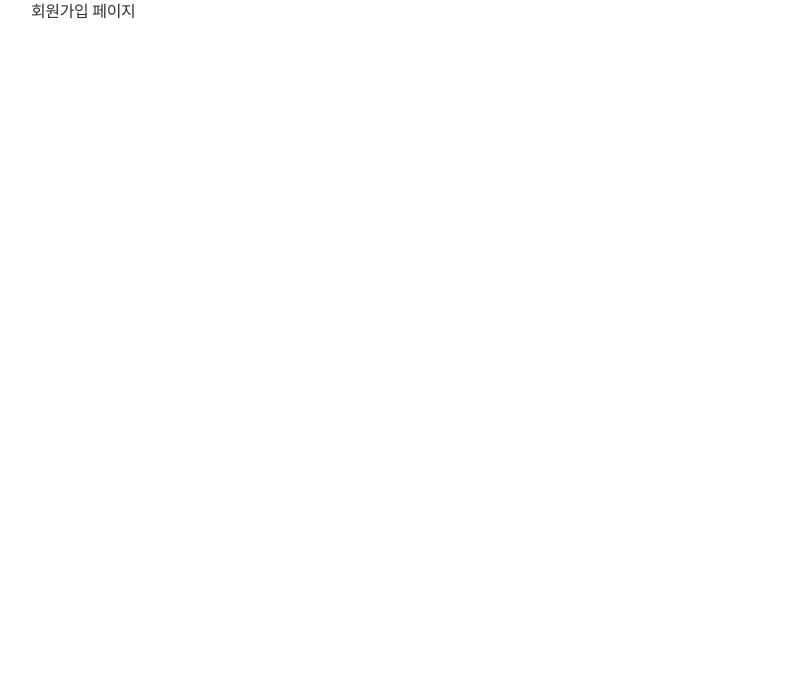
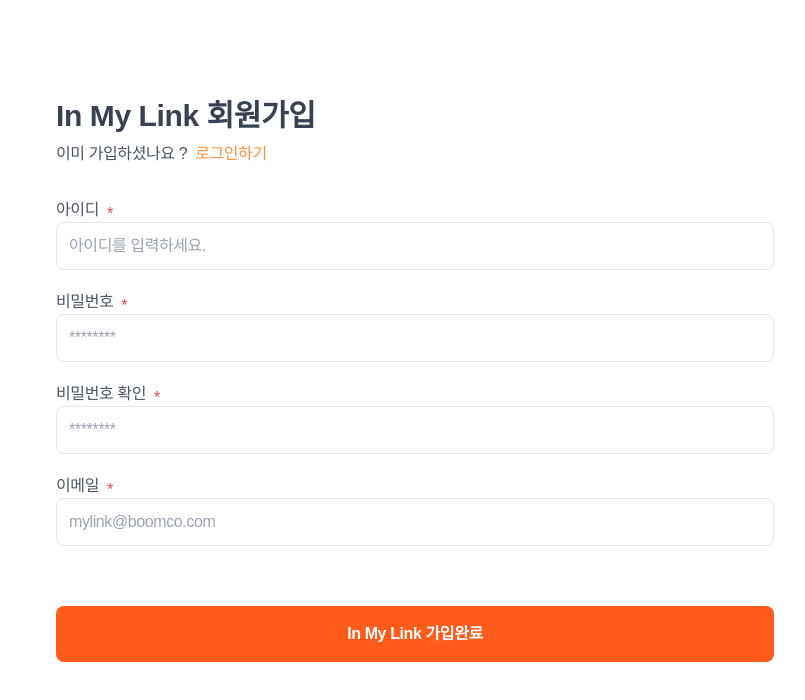
Before and after one commit to Mt-NextJs/boomcovibe, a Next.js app: page /join in a window 1280 px wide. Shown: the top 700 px of the page, without its empty margins (225-1030 px from the left). Built offline with nearby package versions, Linux system fonts and the light colour scheme.

Commit message:
Feat: 추가 login, join UI publishing

```diff
--- a/src/app/join/page.tsx
+++ b/src/app/join/page.tsx
@@ -1,3 +1,4 @@
+import AuthForm from '@components/auth-form';
 import { Metadata } from 'next';
 
 //metadata
@@ -7,8 +8,8 @@
 
 export default function Join() {
     return (
-        <div>
-            <h1>회원가입 페이지</h1>
+        <div className="flex min-h-[100vh] items-center justify-center">
+            <AuthForm type="join"></AuthForm>
         </div>
     );
 }
--- a/src/app/login/page.tsx
+++ b/src/app/login/page.tsx
@@ -1,14 +1,15 @@
-import {Metadata} from "next";
+import AuthForm from '@components/auth-form';
+import { Metadata } from 'next';
 
 //metadata
 export const metadata: Metadata = {
-    title: "Login"
-}
+    title: 'Login',
+};
 
 export default function Login() {
-  return (
-    <div>
-      <h1>로그인 페이지</h1>
-    </div>
-  );
+    return (
+        <div className="flex min-h-[100vh] items-center justify-center">
+            <AuthForm type="login"></AuthForm>
+        </div>
+    );
 }
--- /dev/null
+++ b/src/components/auth-form.tsx
@@ -0,0 +1,158 @@
+'use client';
+
+import Image from 'next/image';
+import Link from 'next/link';
+import { useState } from 'react';
+
+export default function AuthForm({ type }: { type: string }) {
+    const [user, setUser] = useState(null);
+
+    return (
+        <div>
+            <div className="bg-white px-[25px] py-10">
+                {user ? (
+                    'Account'
+                ) : type === 'login' ? (
+                    <>
+                        <div className="relative mb-5 cursor-pointer">
+                            <Link href={'/'}>
+                                <Image
+                                    src="/assets/icons/icon_back.png"
+                                    alt="back"
+                                    width={30}
+                                    height={30}
+                                />
+                            </Link>
+                        </div>
+                    </>
+                ) : (
+                    <></>
+                )}
+
+                <h1 className="pageName">
+                    {user
+                        ? 'Account'
+                        : type === 'login'
+                          ? 'In My Link 로그인'
+                          : 'In My Link 회원가입'}
+                </h1>
+
+                <div className="title">
+                    {user ? (
+                        'Account'
+                    ) : type === 'login' ? (
+                        ''
+                    ) : (
+                        <>
+                            <div className="mt-2 flex">
+                                <p className="mr-2">이미 가입하셨나요 ?</p>
+                                <Link href={'/login'}>
+                                    <p className="text-orange-400">
+                                        로그인하기
+                                    </p>
+                                </Link>
+                            </div>
+                        </>
+                    )}
+                </div>
+
+                <form className="mt-8">
+                    <label htmlFor="id" className="title">
+                        아이디
+                        <span className="title relative top-1 ml-2 inline-block text-red-500">
+                            *
+                        </span>
+                    </label>
+                    <input
+                        id="id"
+                        type="email"
+                        className="input mb-5"
+                        placeholder="아이디를 입력하세요."
+                        onFocus={(e) => (e.target.placeholder = '')}
+                        onBlur={(e) =>
+                            (e.target.placeholder = '아이디를 입력하세요.')
+                        }
+                    ></input>
+
+                    <label htmlFor="password" className="title">
+                        비밀번호
+                        <span className="title relative top-1 ml-2 inline-block text-red-500">
+                            *
+                        </span>
+                    </label>
+                    <input
+                        id="password"
+                        type="password"
+                        className="input mb-5"
+                        placeholder="********"
+                        onFocus={(e) => (e.target.placeholder = '')}
+                        onBlur={(e) => (e.target.placeholder = '********')}
+                    ></input>
+
+                    {user ? (
+                        'Account'
+                    ) : type === 'login' ? (
+                        ''
+                    ) : (
+                        <>
+                            {' '}
+                            <label htmlFor="confirm" className="title">
+                                비밀번호 확인
+                                <span className="title relative top-1 ml-2 inline-block text-red-500">
+                                    *
+                                </span>
+                            </label>
+                            <input
+                                id="confirm"
+                                type="password"
+                                className="input mb-5"
+                                placeholder="********"
+                                onFocus={(e) => (e.target.placeholder = '')}
+                                onBlur={(e) =>
+                                    (e.target.placeholder = '********')
+                                }
+                            ></input>
+                            <label htmlFor="email" className="title">
+                                이메일
+                                <span className="title relative top-1 ml-2 inline-block text-red-500">
+                                    *
+                                </span>
+                            </label>
+                            <input
+                                id="email"
+                                type="email"
+                                className="input mb-5"
+                                placeholder="mylink@boomco.com"
+                                onFocus={(e) => (e.target.placeholder = '')}
+                                onBlur={(e) =>
+                                    (e.target.placeholder = 'mylink@boomco.com')
+                                }
+                            ></input>
+                        </>
+                    )}
+
+                    {user ? (
+                        'Account'
+                    ) : type === 'login' ? (
+                        <>
+                            <button className="button color" type="submit">
+                                In My Link 로그인
+                            </button>
+                            <Link href={'/join'}>
+                                <button className="button gray" type="submit">
+                                    In My Link 무료 회원가입
+                                </button>
+                            </Link>
+                        </>
+                    ) : (
+                        <>
+                            <button className="button color" type="submit">
+                                In My Link 가입완료
+                            </button>
+                        </>
+                    )}
+                </form>
+            </div>
+        </div>
+    );
+}
```
